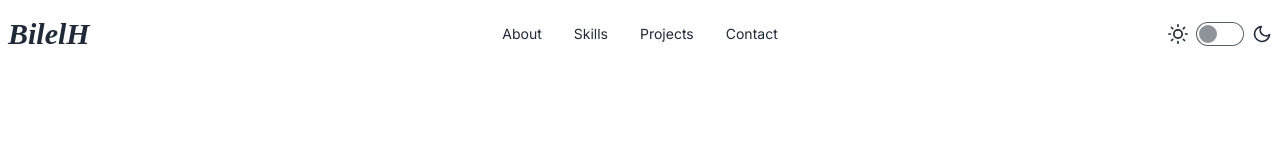
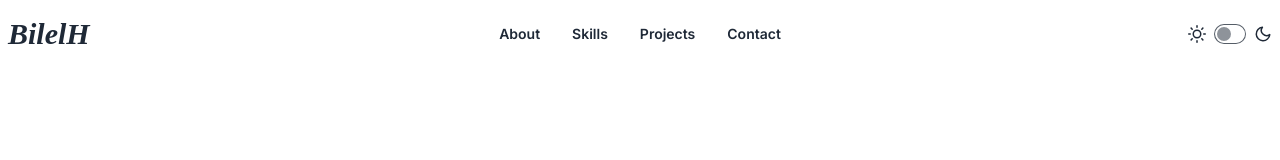
Before and after one commit to bilelhamitouche/portfolio-website, a React (Vite) app: page / in a window 1280 px wide. Shown: the top 160 px of the page. Built offline with nearby package versions, Linux system fonts and the light colour scheme.

Commit message:
changed the links

```diff
--- a/src/components/Navbar.tsx
+++ b/src/components/Navbar.tsx
@@ -25,7 +25,7 @@ function Navbar({}: Props) {
     },
   ];
   return (
-    <div className="navbar bg-base-100">
+    <nav className="navbar bg-base-100">
       <div className="navbar-start">
         <a
           href="/"
@@ -39,7 +39,7 @@ function Navbar({}: Props) {
             <li key={index}>
               <a
                 href={link.link}
-                className="hover:bg-transparent link link-hover">
+                className="font-semibold hover:bg-transparent link link-hover">
                 {link.text}
               </a>
             </li>
@@ -49,8 +49,8 @@ function Navbar({}: Props) {
       <label className="flex gap-2 cursor-pointer navbar-end">
         <svg
           xmlns="http://www.w3.org/2000/svg"
-          width="20"
-          height="20"
+          width="18"
+          height="18"
           viewBox="0 0 24 24"
           fill="none"
           stroke="currentColor"
@@ -67,12 +67,12 @@ function Navbar({}: Props) {
         <input
           type="checkbox"
           value="dark"
-          className="toggle theme-controller"
+          className="toggle toggle-sm theme-controller"
         />
         <svg
           xmlns="http://www.w3.org/2000/svg"
-          width="20"
-          height="20"
+          width="18"
+          height="18"
           viewBox="0 0 24 24"
           fill="none"
           stroke="currentColor"
@@ -82,7 +82,7 @@ function Navbar({}: Props) {
           <path d="M21 12.79A9 9 0 1 1 11.21 3 7 7 0 0 0 21 12.79z"></path>
         </svg>
       </label>
-    </div>
+    </nav>
   );
 }
 
```
